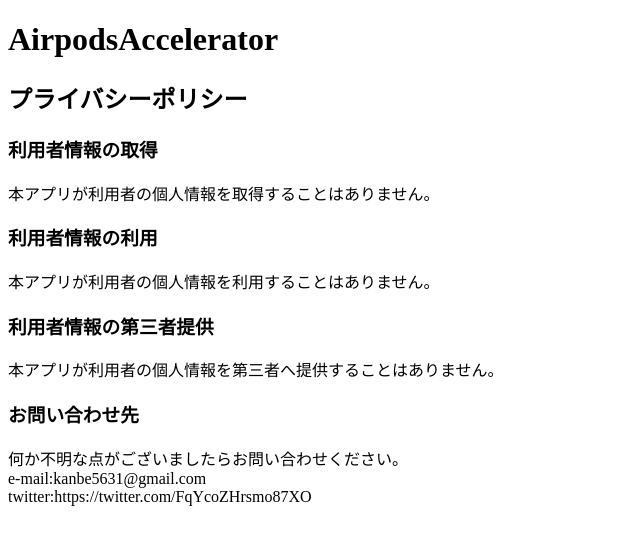
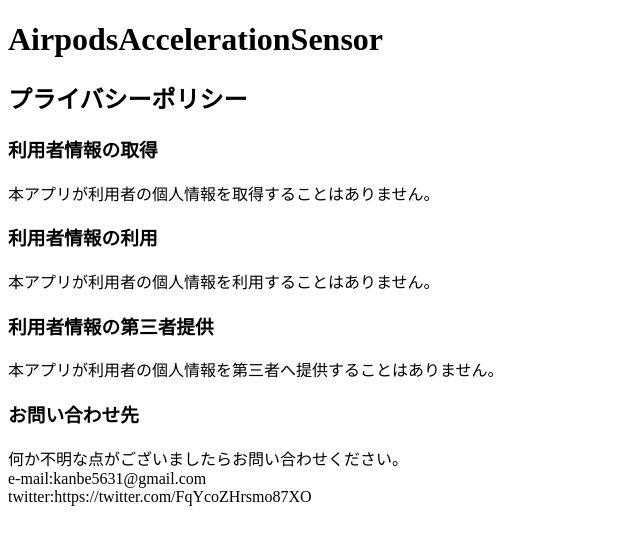
Before and after one commit to yuyakan/privacyPolicy, a plain HTML site: page index.html in a window 1280 px wide. Shown: the whole page, without its empty margins (0-640 px from the left). Drawn offline with Linux system fonts and the light colour scheme.

Commit message:
Update index.html

```diff
--- a/index.html
+++ b/index.html
@@ -4,10 +4,10 @@
   <meta charset="UTF-8">
   <meta http-equiv="X-UA-Compatible" content="IE=edge">
   <meta name="viewport" content="width=device-width, initial-scale=1.0">
-  <title>AirpodsAccelerator</title>
+  <title>AirpodsAccelerationSensor</title>
 </head>
 <body>
-  <h1>AirpodsAccelerator</h1>
+  <h1>AirpodsAccelerationSensor</h1>
   <h2>プライバシーポリシー</h2>
   <h3>利用者情報の取得</h3><p>本アプリが利用者の個人情報を取得することはありません。</p>
   <h3>利用者情報の利用</h3><p>本アプリが利用者の個人情報を利用することはありません。</p>
```
